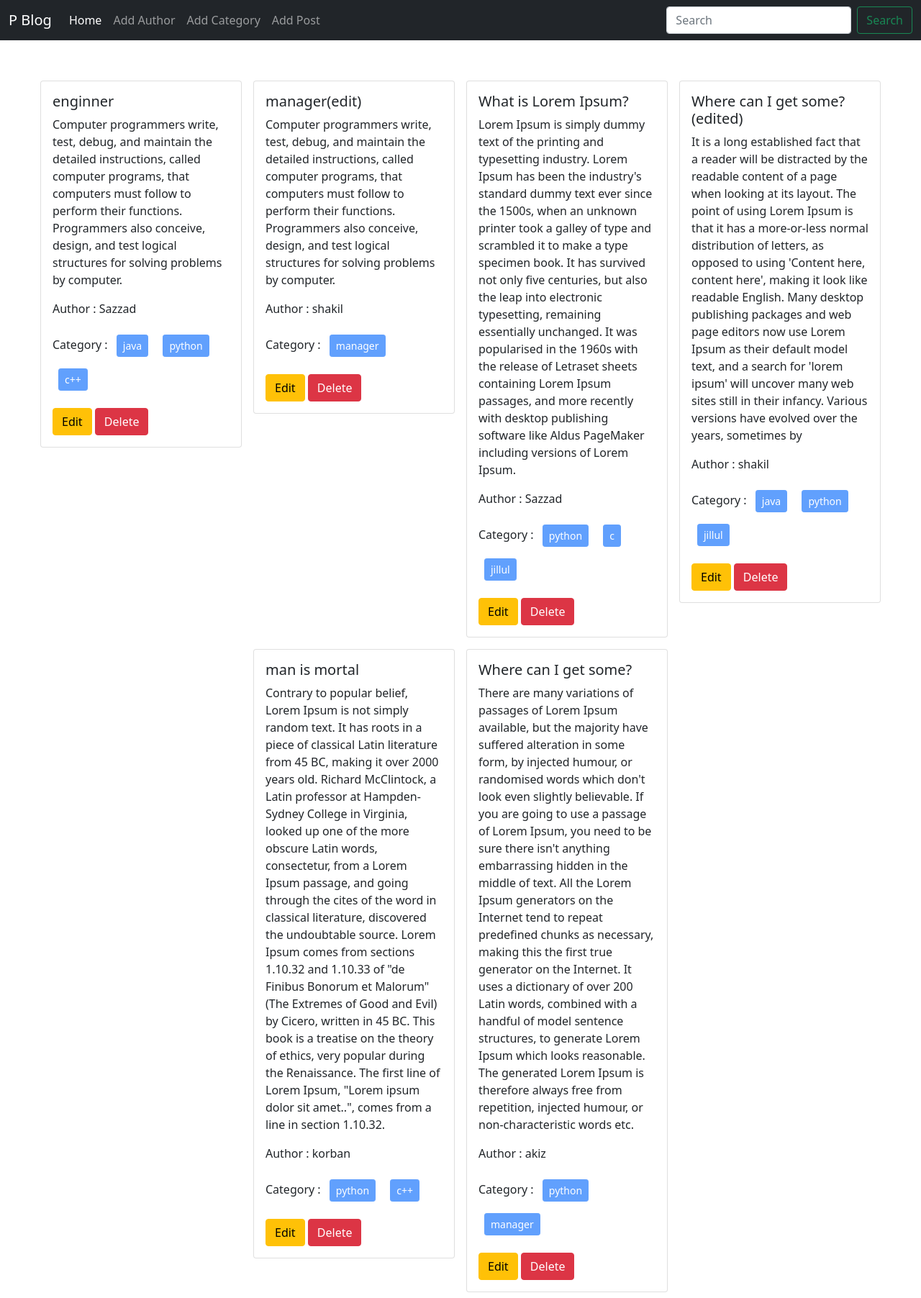
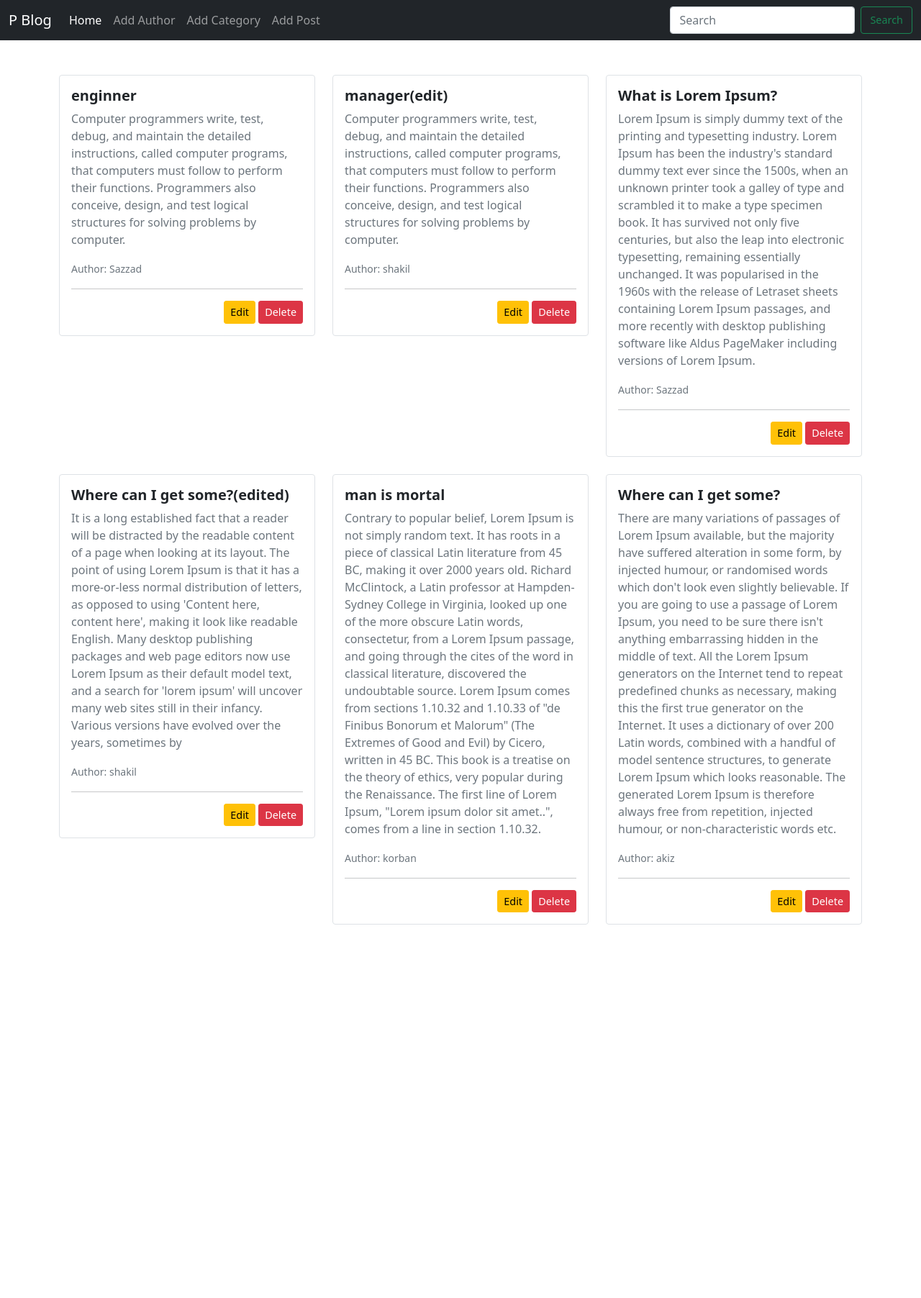
Before and after one commit to SazzadForazi/django, a Django app: page / in a window 1280 px wide. Shown: the whole page at 72% size. After the commit the page ends 1285 px from the top, so only its background shows below. Run offline with Django 3.2, Linux system fonts and the light colour scheme; data comes from the database, SQL or seed files in the repository; both versions use the stored data as it was after the commit.

Commit message:
first part done

```diff
--- a/blog_project/blog_project/settings.py
+++ b/blog_project/blog_project/settings.py
@@ -126,3 +126,6 @@
 # https://docs.djangoproject.com/en/2.2/howto/static-files/
 
 STATIC_URL = '/static/'
+STATICFILES_DIRS = [
+    os.path.join(BASE_DIR, 'static'),
+]
--- a/blog_project/posts/urls.py
+++ b/blog_project/posts/urls.py
@@ -2,4 +2,6 @@
 from . import views
 urlpatterns = [
     path('', views.add_posts,name='add_posts' ),
+    path('edit/<int:id>', views.edit_posts,name='edit_posts' ),
+    path('delete/<int:id>', views.delete_posts,name='delete_posts' ),
 ]
--- /dev/null
+++ b/blog_project/static/style.css
@@ -0,0 +1,22 @@
+.card {
+    border: 1px solid #dee2e6;
+    border-radius: 0.25rem;
+}
+
+.card-title {
+    font-size: 1.25rem;
+    font-weight: bold;
+}
+
+.card-text {
+    color: #6c757d;
+}
+
+.badge {
+    margin-right: 5px;
+    font-size: 0.8rem;
+}
+
+.btn {
+    font-size: 0.9rem;
+}
--- a/blog_project/templates/base.html
+++ b/blog_project/templates/base.html
@@ -1,3 +1,4 @@
+{% load static %}
 <!DOCTYPE html>
 <html lang="en">
 <head>
@@ -8,8 +9,9 @@
     <!-- Bootstrap CSS -->
     <link href="https://cdn.jsdelivr.net/npm/bootstrap@5.0.2/dist/css/bootstrap.min.css" rel="stylesheet"
         integrity="sha384-EVSTQN3/azprG1Anm3QDgpJLIm9Nao0Yz1ztcQTwFspd3yD65VohhpuuCOmLASjC" crossorigin="anonymous" />
+    <link rel="stylesheet" href="{% static 'style.css' %}">
 
-    <title>Phitron Blog</title>
+    <title>Blog project</title>
 </head>
 <body>
     <nav class="navbar navbar-expand-lg navbar-dark bg-dark">
--- a/blog_project/templates/home.html
+++ b/blog_project/templates/home.html
@@ -1,23 +1,31 @@
-{% extends 'base.html' %} {% block content %}
-
-<div class="d-flex flex-wrap justify-content-center px-5 pt-5">
-    {% for post in data %}
-    <div class="col-sm-3">
-        <div class="card m-2">
-            <div class="card-body">
-                <h5 class="card-title">{{post.title}}</h5>
-                <p class="card-text">{{post.content}}</p>
-                <p>Author : {{post.Author.name}}</p>
-                <p>
-                    Category : {% for cat in post.Category.all %}
-                    <button class="btn btn-primary btn-sm m-2" disabled>{{cat.name}} </button>
-                    {% endfor %}
-                </p>
-                <a href="{}" class="btn btn-warning">Edit</a>
-                <a href="{}" class="btn btn-danger">Delete</a>
+{% extends 'base.html' %}
+{% load static %}
+{% block content %}
+<div class="container mt-5">
+    <div class="row justify-content-center">
+        {% for post in data %}
+        <div class="col-md-4 mb-4">
+            <div class="card">
+                <div class="card-body">
+                    <h5 class="card-title">{{ post.title }}</h5>
+                    <p class="card-text">{{ post.content }}</p>
+                    <p class="card-text"><small class="text-muted">Author: {{ post.Author.name }}</small></p>
+                    <hr>
+                    <div class="d-flex justify-content-between">
+                        <div>
+                            {% for cat in post.Category.all %}
+                            <span class="badge badge-primary">{{ cat.name }}</span>
+                            {% endfor %}
+                        </div>
+                        <div>
+                            <a href="{% url 'edit_posts' post.id %}" class="btn btn-sm btn-warning mr-2">Edit</a>
+                            <a href="{% url 'delete_posts' post.id %}" class="btn btn-sm btn-danger">Delete</a>
+                        </div>
+                    </div>
+                </div>
             </div>
         </div>
+        {% endfor %}
     </div>
-    {% endfor %}
 </div>
 {% endblock %}
```
Also changed, not shown: blog_project/posts/views.py (+17 -1 lines), blog_project/db.sqlite3.
